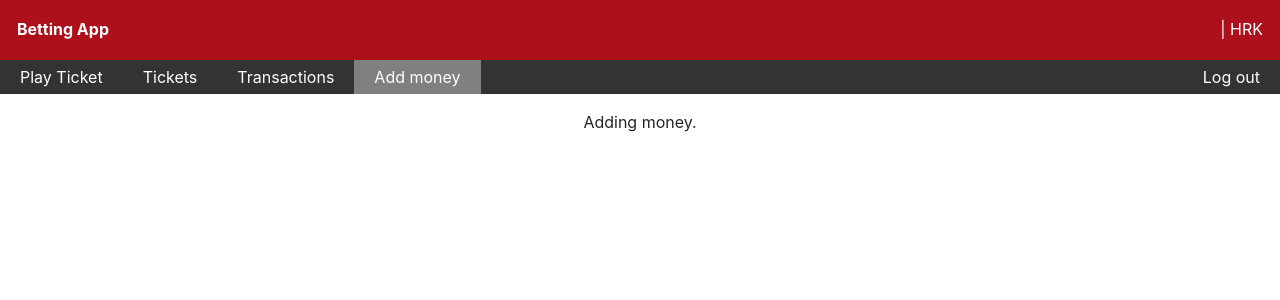
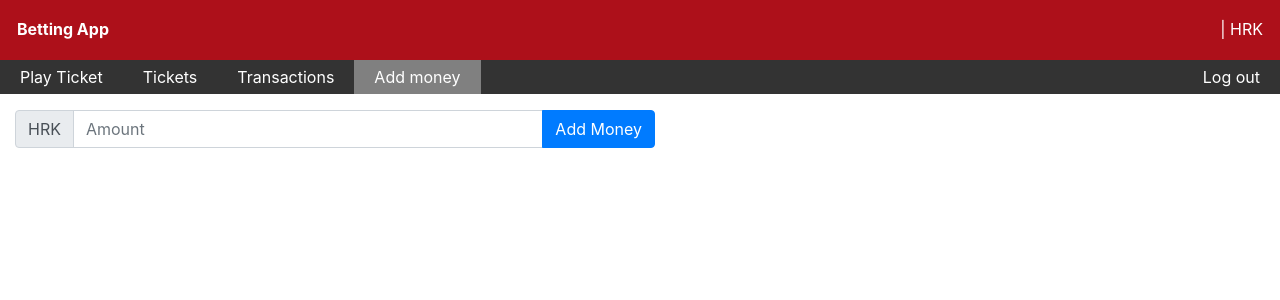
Before and after one commit to LjuboM/Betting-app, a React (Create React App) app in the folder betting-frontend/: page /addMoney in a window 1280 px wide. Shown: the top 300 px of the page. Built offline with nearby package versions, Linux system fonts and the light colour scheme; no server answers.

Commit message:
Added Adding Money UI

```diff
--- a/betting-frontend/src/AddMoney.js
+++ b/betting-frontend/src/AddMoney.js
@@ -1,10 +1,60 @@
 import React, { Component } from 'react';
+import { InputGroup, InputGroupAddon, Input } from 'reactstrap';
+import { Button } from 'reactstrap';
 
 
 class AddMoney extends Component {
-    state = {  }
+    constructor(props){
+        super(props)
+
+        this.state = {
+          transaction : this.emptyTransaction
+         }
+         this.handleAddingMoney= this.handleAddingMoney.bind(this);
+         this.handleMoneyInput= this.handleMoneyInput.bind(this);
+    }
+    emptyTransaction = {
+        "type": false,
+        "money": 0,
+        "user": { "id": 1 }
+    }
+
+    async handleAddingMoney(event){
+        const transaction = this.state.transaction;
+        if(transaction.money >= 1 && transaction.money.toString().search(/\./) === -1){
+            await fetch(`/api/transaction`, {
+                method : 'POST',
+                headers : {
+                  'Accept': 'application/json',
+                  'Content-Type': 'application/json'
+                },
+                body : JSON.stringify(transaction),
+              });
+            this.props.history.push("/transactions");
+            this.props.increaseMoney(transaction.money);
+
+        }
+        else{
+            console.log("You have to use positive integer values!");
+        }
+    }
+
+    handleMoneyInput(event){
+        const target= event.target;
+        const money= target.value;
+        let transaction={...this.state.transaction};
+        transaction.money = money;
+        this.setState({transaction});
+    }
+
     render() {
-        return ( <p>Adding money.</p> );
+        return (
+        <InputGroup style={{margin:"15px", width:"50%"}}>
+            <InputGroupAddon addonType="prepend">HRK</InputGroupAddon>
+            <Input placeholder="Amount" min={1} type="number" step="1" onChange={this.handleMoneyInput}/>
+            <InputGroupAddon addonType="append"><Button color="primary" onClick={this.handleAddingMoney}>Add Money</Button></InputGroupAddon>
+          </InputGroup>
+        );
     }
 }
 
--- a/betting-frontend/src/App.js
+++ b/betting-frontend/src/App.js
@@ -1,4 +1,4 @@
-import React from 'react';
+import React, { Component } from 'react';
 import './App.css';
 import { Route, BrowserRouter as Router,Switch} from 'react-router-dom'
 import Header from './Header';
@@ -9,22 +9,47 @@ import Transactions from './Transactions';
 import AddMoney from './AddMoney';
 import LogOut from './LogOut';
 
-function App() {
-  return (
-    <Router>
+
+class App extends Component {
+  constructor(props){
+    super(props)
+
+    this.state = {
+      User : []
+     }
+     this.increaseMoneyValue= this.increaseMoneyValue.bind(this);
+}
+
+  async componentDidMount(){
+    const response = await fetch('/api/user/1');
+    const body = await response.json();
+    this.setState({User : body});
+  }
+
+  increaseMoneyValue(addedMoney){
+    console.log(`addedMoney value is:${addedMoney}`);
+    let newUserState = this.state.User;
+    newUserState.money = parseInt(newUserState.money) + parseInt(addedMoney);
+    this.setState({User : newUserState});
+  }
+
+  render() {
+    return (
+      <Router>
       <div className="App">
-        <Header/>
+        <Header userName={this.state.User.name} moneyInWallet={this.state.User.money}/>
         <NavBar/>
         <Switch>
             <Route path='/' exact={true} component={PlayTicket}/>
             <Route path='/tickets' exact={true} component={Tickets}/>
             <Route path='/transactions' exact={true} component={Transactions}/>
-            <Route path='/addMoney' exact={true} component={AddMoney}/>
+            <Route path='/addMoney' exact={true} render={(props) => <AddMoney {...props} increaseMoney={this.increaseMoneyValue}/>} />
             <Route path='/logOut' exact={true} component={LogOut}/>
         </Switch>
       </div>
     </Router>
-  );
+     );
+  }
 }
 
 export default App;
--- a/betting-frontend/src/Header.js
+++ b/betting-frontend/src/Header.js
@@ -3,20 +3,13 @@ import React, { Component } from 'react';
 
 class Header extends Component {
     state = {
-        User : []
     }
 
-    async componentDidMount(){
-        const response = await fetch('/api/user/1');
-        const body = await response.json();
-        this.setState({User : body});
-    }
     render() {
-        const {User} = this.state;
         return (
         <div id="header">
             <p><b>Betting App</b></p>
-            <p>{User.name} | {User.money} HRK</p>
+            <p>{this.props.userName} | {this.props.moneyInWallet} HRK</p>
         </div>
         )
     }
--- a/betting-frontend/src/index.css
+++ b/betting-frontend/src/index.css
@@ -41,10 +41,6 @@ li {
   float: left;
 }
 
-li:last-child {
-  border-right: none;
-}
-
 li a {
   display: block;
   color: white;
```
